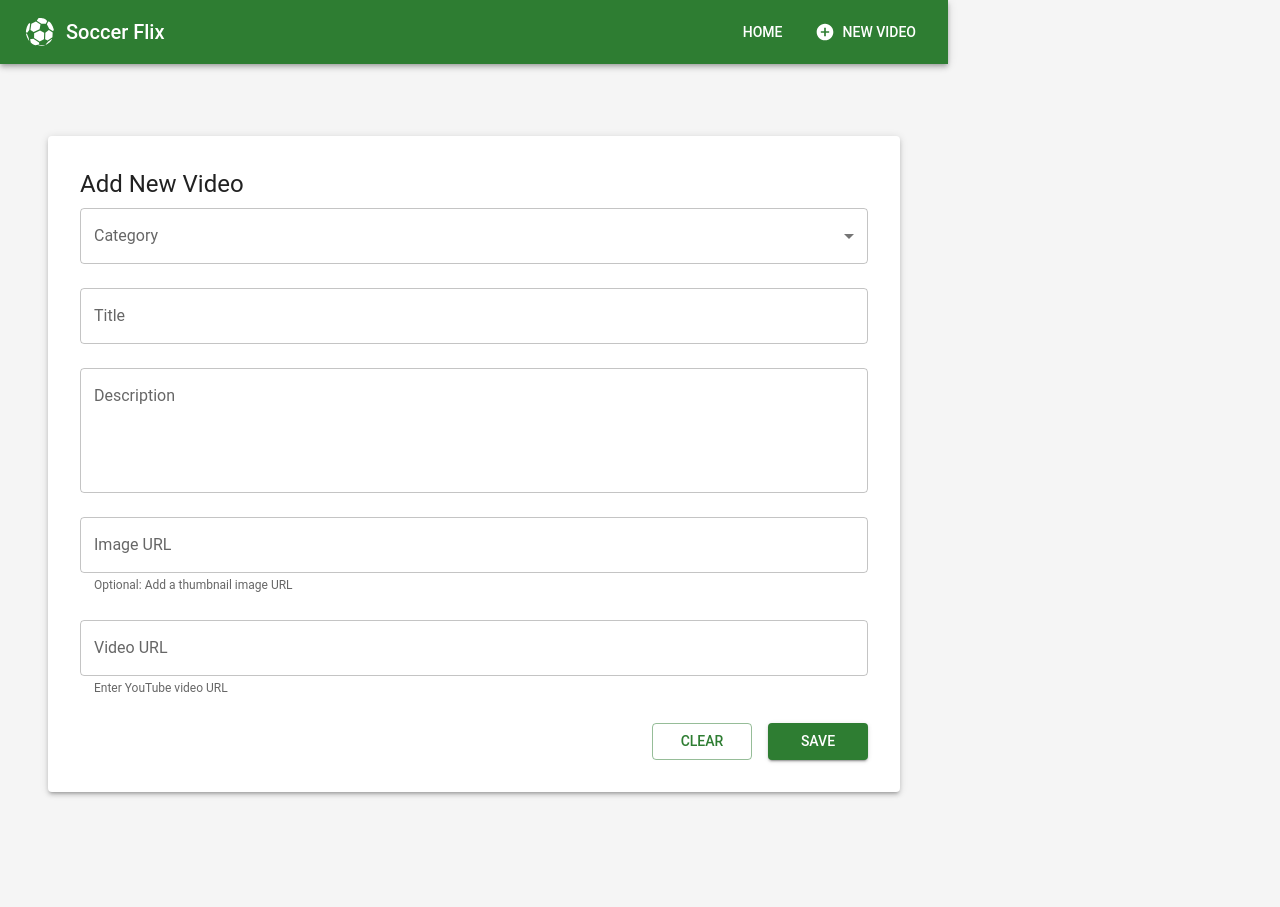
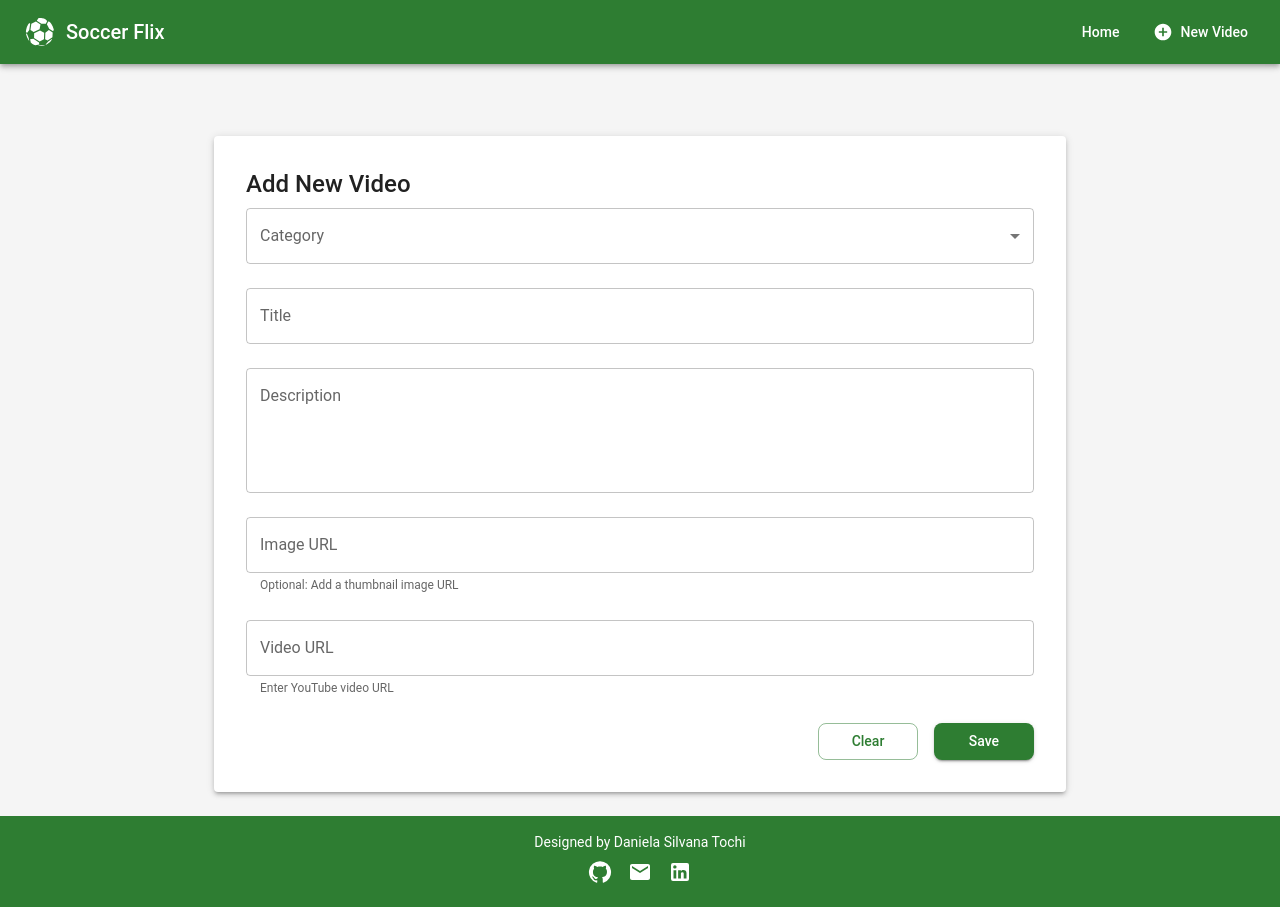
Before and after one commit to DanielaS-Tochi/soccer-flix, a React (Vite) app: page /new-video in a window 1280 px wide. Before the commit the page ends 816 px from the top, so only its background shows below. Built offline with nearby package versions, Linux system fonts and the light colour scheme.

Commit message:
Included Footer

```diff
--- a/src/App.jsx
+++ b/src/App.jsx
@@ -1,14 +1,15 @@
 import { BrowserRouter as Router, Routes, Route } from 'react-router-dom';
-import { ThemeProvider, createTheme } from '@mui/material';
+import { ThemeProvider, createTheme, Box } from '@mui/material';
 import CssBaseline from '@mui/material/CssBaseline';
 import Header from './components/Header';
+import Footer from './components/Footer';
 import Home from './pages/Home';
 import VideoForm from './pages/VideoForm';
 
 const theme = createTheme({
   palette: {
     primary: {
-      main: '#2e7d32', // Green color
+      main: '#2e7d32',
       light: '#4caf50',
       dark: '#1b5e20',
     },
@@ -17,10 +18,38 @@ const theme = createTheme({
     },
     background: {
       default: '#f5f5f5',
+      paper: '#ffffff',
     },
   },
   typography: {
     fontFamily: "'Roboto', 'Arial', sans-serif",
+    h4: {
+      fontWeight: 600,
+    },
+    h5: {
+      fontWeight: 500,
+    },
+    h6: {
+      fontWeight: 500,
+    },
+  },
+  components: {
+    MuiCard: {
+      styleOverrides: {
+        root: {
+          borderRadius: 8,
+        },
+      },
+    },
+    MuiButton: {
+      styleOverrides: {
+        root: {
+          borderRadius: 8,
+          textTransform: 'none',
+          fontWeight: 500,
+        },
+      },
+    },
   },
 });
 
@@ -29,16 +58,35 @@ const App = () => {
     <ThemeProvider theme={theme}>
       <CssBaseline />
       <Router>
-        <div className="app">
+        <Box
+          className="app"
+          sx={{
+            minHeight: '100vh',
+            display: 'flex',
+            flexDirection: 'column',
+            bgcolor: 'background.default',
+          }}
+        >
           <Header />
-          <main style={{ padding: '24px', maxWidth: '1200px', margin: '0 auto' }}>
+          <Box
+            component="main"
+            sx={{
+              flex: 1,
+              width: '100%',
+              px: { xs: 2, sm: 3, md: 4 },
+              py: { xs: 2, sm: 3 },
+              maxWidth: '1600px',
+              mx: 'auto',
+            }}
+          >
             <Routes>
               <Route path="/" element={<Home />} />
               <Route path="/new-video" element={<VideoForm />} />
               <Route path="/edit-video/:id" element={<VideoForm />} />
             </Routes>
-          </main>
-        </div>
+          </Box>
+          <Footer />
+        </Box>
       </Router>
     </ThemeProvider>
   );
--- a/src/components/VideoCard.jsx
+++ b/src/components/VideoCard.jsx
@@ -1,5 +1,5 @@
-import { Card, CardMedia, CardContent, CardActions, Typography, IconButton, Box } from '@mui/material';
-import { MdEdit, MdDelete } from 'react-icons/md';
+import { Card, CardMedia, CardContent, CardActions, Typography, IconButton, Box, Chip } from '@mui/material';
+import { MdEdit, MdDelete, MdPlayCircle } from 'react-icons/md';
 import { useNavigate } from 'react-router-dom';
 
 const VideoCard = ({ video, onDelete }) => {
@@ -15,39 +15,106 @@ const VideoCard = ({ video, onDelete }) => {
     }
   };
 
+  const handlePlay = () => {
+    window.open(video.videoUrl, '_blank');
+  };
+
   return (
-    <Card sx={{ height: '100%', display: 'flex', flexDirection: 'column' }}>
+    <Card
+      sx={{
+        height: '100%',
+        display: 'flex',
+        flexDirection: 'column',
+        transition: 'transform 0.2s, box-shadow 0.2s',
+        '&:hover': {
+          transform: 'translateY(-4px)',
+          boxShadow: 6,
+        },
+      }}
+    >
+      <Box sx={{ position: 'relative' }}>
         <CardMedia
           component="img"
-        height="140"
-        image={video.imageUrl || 'https://via.placeholder.com/300x140?text=No+Image'}
+          height="220"
+          image={video.imageUrl || 'https://via.placeholder.com/400x220?text=No+Image'}
           alt={video.title}
+          sx={{
+            objectFit: 'cover',
+          }}
         />
-      <CardContent sx={{ flexGrow: 1 }}>
-        <Typography gutterBottom variant="h6" component="div" noWrap>
+        <IconButton
+          onClick={handlePlay}
+          sx={{
+            position: 'absolute',
+            top: '50%',
+            left: '50%',
+            transform: 'translate(-50%, -50%)',
+            backgroundColor: 'rgba(0, 0, 0, 0.5)',
+            color: 'white',
+            '&:hover': {
+              backgroundColor: 'rgba(0, 0, 0, 0.7)',
+            },
+          }}
+        >
+          <MdPlayCircle size={48} />
+        </IconButton>
+        <Chip
+          label={video.category}
+          color="primary"
+          size="small"
+          sx={{
+            position: 'absolute',
+            top: 16,
+            right: 16,
+            backgroundColor: 'rgba(46, 125, 50, 0.85)',
+          }}
+        />
+      </Box>
+      <CardContent sx={{ flexGrow: 1, p: 2 }}>
+        <Typography
+          gutterBottom
+          variant="h6"
+          component="div"
+          sx={{
+            fontSize: '1.1rem',
+            fontWeight: 600,
+            mb: 1,
+          }}
+        >
           {video.title}
         </Typography>
-        <Typography variant="body2" color="text.secondary" sx={{
+        <Typography
+          variant="body2"
+          color="text.secondary"
+          sx={{
             overflow: 'hidden',
             textOverflow: 'ellipsis',
             display: '-webkit-box',
             WebkitLineClamp: 3,
             WebkitBoxOrient: 'vertical',
-        }}>
+            mb: 1,
+            lineHeight: 1.5,
+          }}
+        >
           {video.description}
         </Typography>
-        <Box mt={1}>
-          <Typography variant="caption" color="primary">
-            {video.category}
-          </Typography>
-        </Box>
       </CardContent>
-      <CardActions>
-        <IconButton onClick={handleEdit} color="primary" aria-label="edit">
-          <MdEdit />
+      <CardActions sx={{ justifyContent: 'flex-end', p: 2, pt: 0 }}>
+        <IconButton
+          onClick={handleEdit}
+          color="primary"
+          aria-label="edit"
+          sx={{ '&:hover': { transform: 'scale(1.1)' } }}
+        >
+          <MdEdit size={20} />
         </IconButton>
-        <IconButton onClick={handleDelete} color="error" aria-label="delete">
-          <MdDelete />
+        <IconButton
+          onClick={handleDelete}
+          color="error"
+          aria-label="delete"
+          sx={{ '&:hover': { transform: 'scale(1.1)' } }}
+        >
+          <MdDelete size={20} />
         </IconButton>
       </CardActions>
     </Card>
--- a/src/index.css
+++ b/src/index.css
@@ -1,16 +1,26 @@
+:root {
+  font-synthesis: none;
+  text-rendering: optimizeLegibility;
+  -webkit-font-smoothing: antialiased;
+  -moz-osx-font-smoothing: grayscale;
+  -webkit-text-size-adjust: 100%;
+}
+
 * {
   margin: 0;
   padding: 0;
   box-sizing: border-box;
 }
 
+html, body {
+  height: 100%;
+  width: 100%;
+}
+
 body {
-  min-height: 100vh;
   font-family: 'Roboto', 'Arial', sans-serif;
-  -webkit-font-smoothing: antialiased;
-  -moz-osx-font-smoothing: grayscale;
-  display: flex;
-  place-items: center;
+  line-height: 1.5;
+  background-color: #f5f5f5;
 }
 
 #root {
@@ -27,5 +37,29 @@ body {
 
 main {
   flex: 1;
-  padding: 24px;
+  width: 100%;
 }
+
+/* Scrollbar styles */
+::-webkit-scrollbar {
+  width: 8px;
+  height: 8px;
+}
+
+::-webkit-scrollbar-track {
+  background: #f1f1f1;
+}
+
+::-webkit-scrollbar-thumb {
+  background: #2e7d32;
+  border-radius: 4px;
+}
+
+::-webkit-scrollbar-thumb:hover {
+  background: #1b5e20;
+}
+
+/* Material UI overrides */
+.MuiCard-root {
+  background-color: #ffffff !important;
+}
--- a/src/pages/Home.jsx
+++ b/src/pages/Home.jsx
@@ -1,6 +1,5 @@
-// src/pages/Home.jsx
 import { useState, useEffect } from 'react';
-import { Container, Typography, Grid, Box } from '@mui/material';
+import { Box, Typography, Grid } from '@mui/material';
 import VideoCard from '../components/VideoCard';
 
 const Home = () => {
@@ -43,28 +42,68 @@ const Home = () => {
   };
 
   return (
-    <Container>
+    <Box sx={{ width: '100%' }}>
       {Object.entries(videosByCategory).length === 0 ? (
-        <Box sx={{
-          textAlign: 'center',
-          py: 8,
-          backgroundColor: 'background.paper',
-          borderRadius: 1,
-          mb: 3
-        }}>
-          <Typography variant="h5" color="text.secondary">
-            No videos added yet. Click on "New Video" to add your first video!
+        <Box
+          sx={{
+            textAlign: 'center',
+            py: { xs: 8, md: 12 },
+            px: { xs: 2, sm: 4 },
+            bgcolor: 'background.paper',
+            borderRadius: 2,
+            boxShadow: 1,
+            mx: 'auto',
+            maxWidth: 'sm',
+          }}
+        >
+          <Typography variant="h5" color="text.secondary" gutterBottom>
+            No videos added yet
+          </Typography>
+          <Typography color="text.secondary">
+            Click on "New Video" to add your first video!
           </Typography>
         </Box>
       ) : (
         Object.entries(videosByCategory).map(([category, categoryVideos]) => (
-          <Box key={category} sx={{ mb: 6 }}>
-            <Typography variant="h5" sx={{ mb: 3, color: 'primary.main' }}>
+          <Box
+            key={category}
+            sx={{
+              mb: { xs: 6, md: 8 },
+              '&:last-child': { mb: 0 }
+            }}
+          >
+            <Typography
+              variant="h4"
+              sx={{
+                mb: { xs: 3, md: 4 },
+                color: 'primary.main',
+                px: { xs: 1, sm: 0 },
+              }}
+            >
               {category}
             </Typography>
-            <Grid container spacing={3}>
+            <Grid
+              container
+              spacing={{ xs: 2, sm: 3 }}
+              columns={{ xs: 1, sm: 8, md: 12, lg: 12 }}
+              sx={{
+                display: 'flex',
+                flexWrap: 'wrap',
+                '& > *': {
+                  flex: { xs: '0 0 100%', sm: '0 0 50%', md: '0 0 33.333%', lg: '0 0 25%' },
+                  maxWidth: { xs: '100%', sm: '50%', md: '33.333%', lg: '25%' },
+                },
+              }}
+            >
               {categoryVideos.map((video) => (
-                <Grid item xs={12} sm={6} md={4} key={video.id}>
+                <Grid
+                  item
+                  key={video.id}
+                  sx={{
+                    display: 'flex',
+                    p: { xs: 1, sm: 1.5 },
+                  }}
+                >
                   <VideoCard video={video} onDelete={handleDelete} />
                 </Grid>
               ))}
@@ -72,7 +111,7 @@ const Home = () => {
           </Box>
         ))
       )}
-    </Container>
+    </Box>
   );
 };
 
```
Also changed, not shown: src/components/Footer.jsx (indentation only), 1 other file (tests, documents, lock files or other folders). Lines whose indentation alone changed are shown as unchanged.
